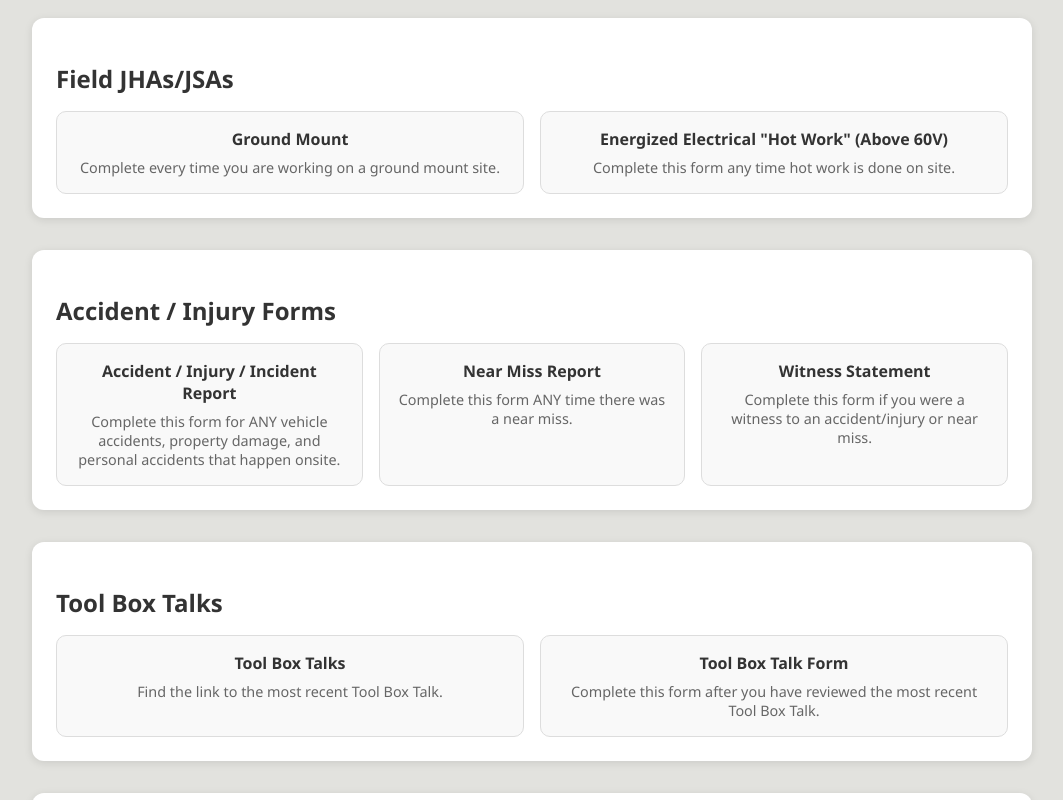
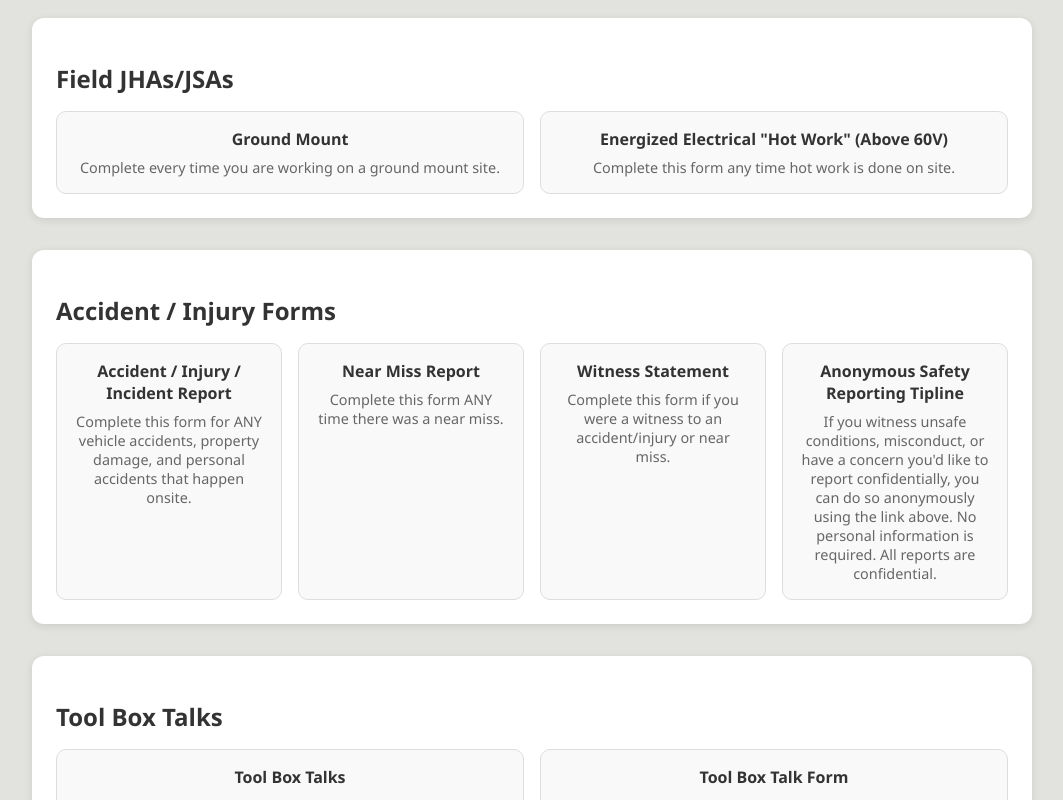
Before and after one commit to SunVestIT/PEECForms, a plain HTML site: page index.html in a window 1280 px wide. Shown: the part 521-1321 px from the top of the page, without its empty margins (108-1171 px from the left). Drawn offline with Linux system fonts and the light colour scheme.

Commit message:
Update index.html anonymous tipline

```diff
--- a/index.html
+++ b/index.html
@@ -127,6 +127,10 @@
           <strong><a href="https://form.jotform.com/250925394396165">Witness Statement</a></strong>
           <p>Complete this form if you were a witness to an accident/injury or near miss.</p>
         </div>
+        <div class="link-box">
+          <strong><a href="https://forms.office.com/Pages/ResponsePage.aspx?id=ekFh9yjjqUmCPe_7Hua9AJHHS-XAY9JHluXDAdVXKv9UQjNXTzYzV09ZS1NHRzlSQUgwMkhTUEo4Wi4u">Anonymous Safety Reporting Tipline</a></strong>
+          <p>If you witness unsafe conditions, misconduct, or have a concern you'd like to report confidentially, you can do so anonymously using the link above. No personal information is required. All reports are confidential.</p>
+        </div>
       </div>
     </div>
 
```
